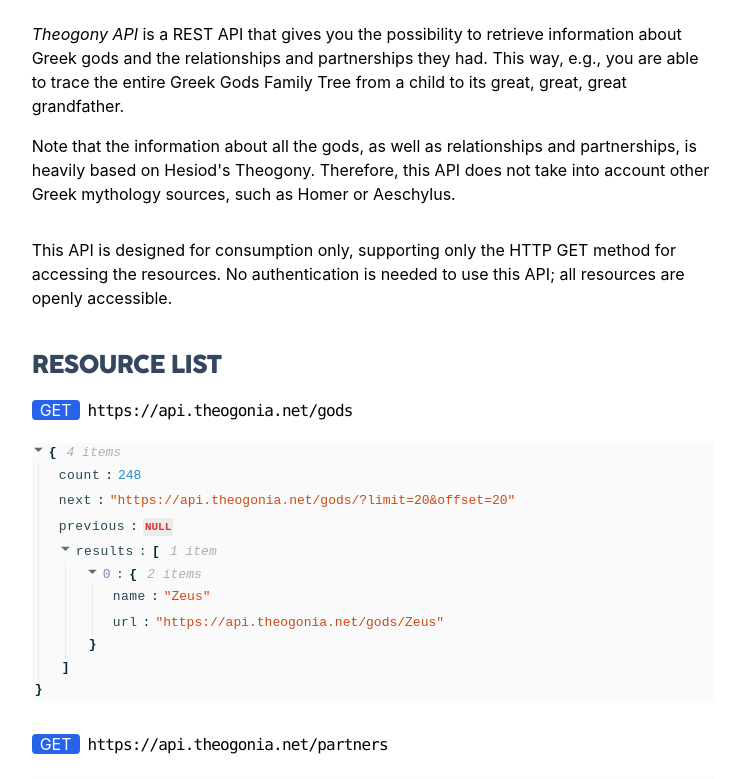
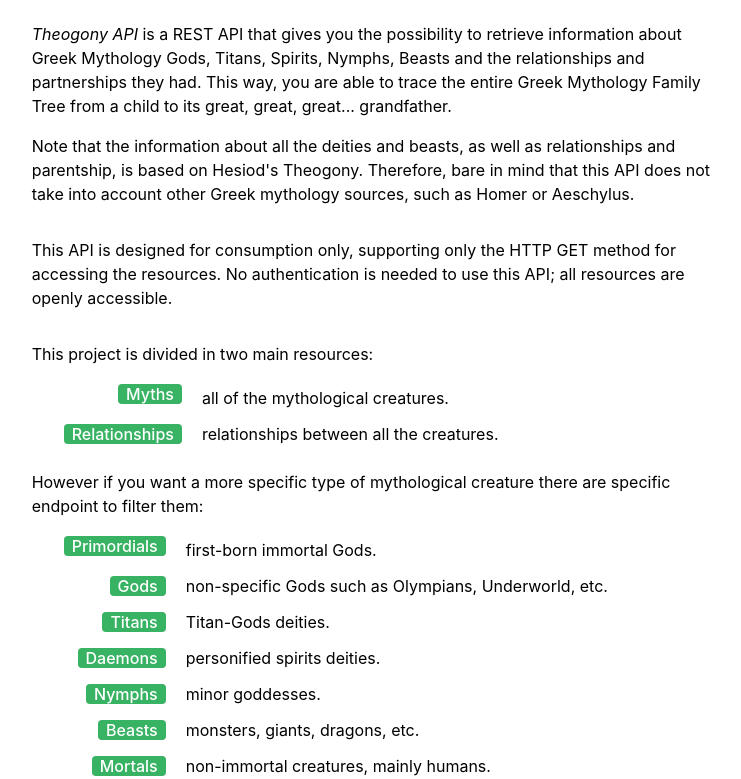
Before and after one commit to Blondie-TheManWithNoName/theogony-docs, a React (Create React App) app: page / in a window 1280 px wide. Shown: the part 304-1083 px from the top of the page, without its empty margins (267-1008 px from the left). Built offline with nearby package versions, Linux system fonts and the light colour scheme.

Commit message:
add more info

```diff
--- a/src/App.js
+++ b/src/App.js
@@ -38,29 +38,96 @@ function App() {
           </h2>
           <p className="mt-4">
             <i>Theogony API</i> is a REST API that gives you the possibility to
-            retrieve information about Greek gods and the relationships and
-            partnerships they had. This way, e.g., you are able to trace the
-            entire Greek Gods Family Tree from a child to its great, great,
-            great grandfather.
+            retrieve information about Greek Mythology Gods, Titans, Spirits,
+            Nymphs, Beasts and the relationships and partnerships they had. This
+            way, you are able to trace the entire Greek Mythology Family Tree
+            from a child to its great, great, great... grandfather.
           </p>
           <p className="mt-4">
-            Note that the information about all the gods, as well as
-            relationships and partnerships, is heavily based on Hesiod's
-            Theogony. Therefore, this API does not take into account other Greek
-            mythology sources, such as Homer or Aeschylus.
+            Note that the information about all the deities and beasts, as well
+            as relationships and parentship, is based on Hesiod's Theogony.
+            Therefore, bare in mind that this API does not take into account
+            other Greek mythology sources, such as Homer or Aeschylus.
           </p>
           <p className="mt-8">
             This API is designed for consumption only, supporting only the HTTP
             GET method for accessing the resources. No authentication is needed
             to use this API; all resources are openly accessible.
           </p>
+          <article className="mt-8">
+            {" "}
+            <p>This project is divided in two main resources:</p>
+            <ul class=" space-y-1 list-inside pl-8 grid grid-cols-[auto_1fr] gap-x-5 gap-y-2 mt-4">
+              <li class="justify-self-end">
+                <mark className="px-2 text-white bg-[#38B263] rounded select-none font-medium">
+                  Myths
+                </mark>{" "}
+              </li>
+              <p>all of the mythological creatures.</p>
+              <li class="justify-self-end">
+                <mark className="px-2 text-white bg-[#38B263] rounded select-none font-medium">
+                  Relationships
+                </mark>{" "}
+              </li>
+              <p>relationships between all the creatures.</p>
+            </ul>
+            <p className="mt-6">
+              However if you want a more specific type of mythological creature
+              there are specific endpoint to filter them:
+            </p>
+            <ul class=" space-y-1 list-inside pl-8 grid grid-cols-[auto_1fr] gap-x-5 gap-y-2 mt-4">
+              <li class="justify-self-end">
+                <mark className="px-2 text-white bg-[#38B263] rounded select-none font-medium">
+                  Primordials
+                </mark>{" "}
+              </li>
+              <p>first-born immortal Gods.</p>
+              <li class="justify-self-end">
+                <mark className="px-2 text-white bg-[#38B263] rounded select-none font-medium">
+                  Gods
+                </mark>{" "}
+              </li>
+              <p>non-specific Gods such as Olympians, Underworld, etc.</p>
+              <li class="justify-self-end">
+                <mark className="px-2 text-white bg-[#38B263] rounded select-none font-medium">
+                  Titans
+                </mark>{" "}
+              </li>
+              <p>Titan-Gods deities.</p>
+              <li class="justify-self-end">
+                <mark className="px-2 text-white bg-[#38B263] rounded select-none font-medium">
+                  Daemons
+                </mark>{" "}
+              </li>
+              <p>personified spirits deities.</p>
+              <li class="justify-self-end">
+                <mark className="px-2 text-white bg-[#38B263] rounded select-none font-medium">
+                  Nymphs
+                </mark>{" "}
+              </li>
+              <p>minor goddesses.</p>
+              <li class="justify-self-end">
+                <mark className="px-2 text-white bg-[#38B263] rounded select-none font-medium">
+                  Beasts
+                </mark>{" "}
+              </li>
+              <p>monsters, giants, dragons, etc.</p>
+              <li class="justify-self-end">
+                <mark className="px-2 text-white bg-[#38B263] rounded select-none font-medium">
+                  Mortals
+                </mark>{" "}
+              </li>
+              <p>non-immortal creatures, mainly humans.</p>
+            </ul>
+          </article>
         </section>
         <ExampleComponent
           title="Resource List"
+          // description="There two main resources: Myths and Relationships"
           req="GET"
           url={[
-            "https://api.theogonia.net/gods",
-            "https://api.theogonia.net/partners",
+            "https://api.theogonia.net/myths",
+            "https://api.theogonia.net/relationships",
           ]}
           jsonFiles={[example, partnersResources]}
         />
--- a/src/ExampleComponent.js
+++ b/src/ExampleComponent.js
@@ -19,7 +19,7 @@ export default function ExampleComponent({
       <p className="mb-4">{description}</p>
       {(jsonFiles.length <= 1 ? url : url.slice(0, 1)).map((item, index) => (
         <p className="mt-2" key={index}>
-          <mark className="px-2 text-white bg-blue-600 rounded dark:bg-blue-500 select-none">
+          <mark className="px-2 text-white bg-blue-600 rounded dark:bg-blue-500 select-none font-medium">
             {req}
           </mark>
           <code className="tracking-tighter ml-2">{item}</code>
@@ -29,7 +29,7 @@ export default function ExampleComponent({
         <div key={index} className="mt-2">
           {index > 0 ? (
             <p className="mt-8">
-              <mark className="px-2 text-white bg-blue-600 rounded dark:bg-blue-500">
+              <mark className="px-2 text-white bg-blue-600 rounded dark:bg-blue-500 font-medium">
                 {req}
               </mark>
               <code className="tracking-tighter ml-2">{url[index]}</code>
--- a/src/example2.json
+++ b/src/example2.json
@@ -1,11 +1,11 @@
 {
-  "count": 248,
-  "next": "https://api.theogonia.net/gods/?limit=20&offset=20",
+  "count": 217,
+  "next": "https://api.theogonia.net/myths/?limit=20&offset=20",
   "previous": null,
   "results": [
     {
       "name": "Zeus",
-      "url": "https://api.theogonia.net/gods/Zeus"
+      "url": "https://api.theogonia.net/myths/Zeus"
     }
   ]
 }
```
